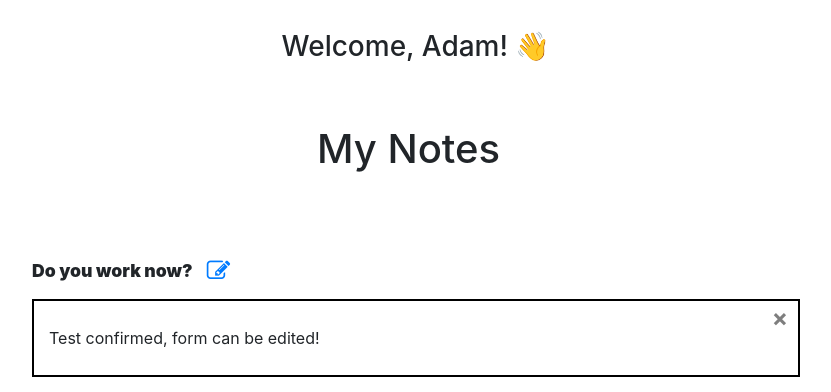
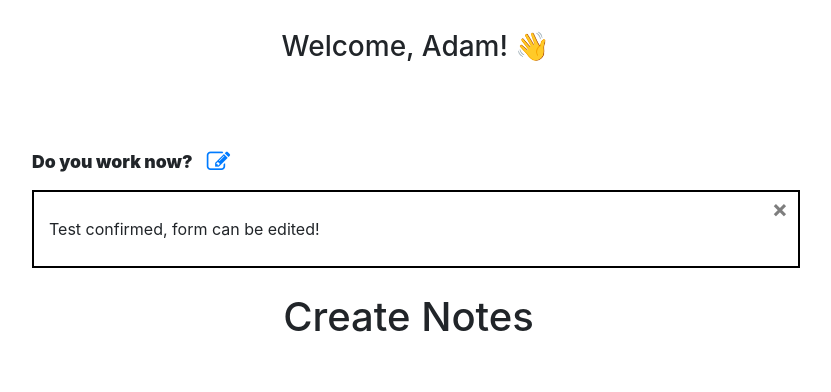
Before and after one commit to adampl2/NoteWave, a Flask app: template sweatsmart/templates/home.html in a window 1280 px wide. Shown: the part 56-448 px from the top of the page, without its empty margins (224-1055 px from the left). Run offline with Flask 3, Linux system fonts and the light colour scheme; the template is opened without the code that fills it: values that come from a table or form of the project are taken from there, others are empty; a user stored in the database is signed in; some libraries are stand-ins or nearby versions.

Commit message:
home.html: flask message added to heading

```diff
--- a/sweatsmart/templates/home.html
+++ b/sweatsmart/templates/home.html
@@ -1,8 +1,8 @@
-{% extends "base.html" %} {% block title %}Home{% endblock %} {% block content
-    %}
+{% extends "base.html" %} {% block title %}Home{% endblock %}
+{% block content %}
 <h3 class="text-center welcome-msg">Welcome, {{ current_user.username }}! 👋</h3>
-<br><br>
-<h1 class="text-center home-headings">My Notes</h1>
+
+<h1 class="text-center home-headings">{{ message }}</h1>
 <ul class="list-group list-group-flush" id="notes">
     {% for note in user.notes %}
     <li class="note-item">
```
